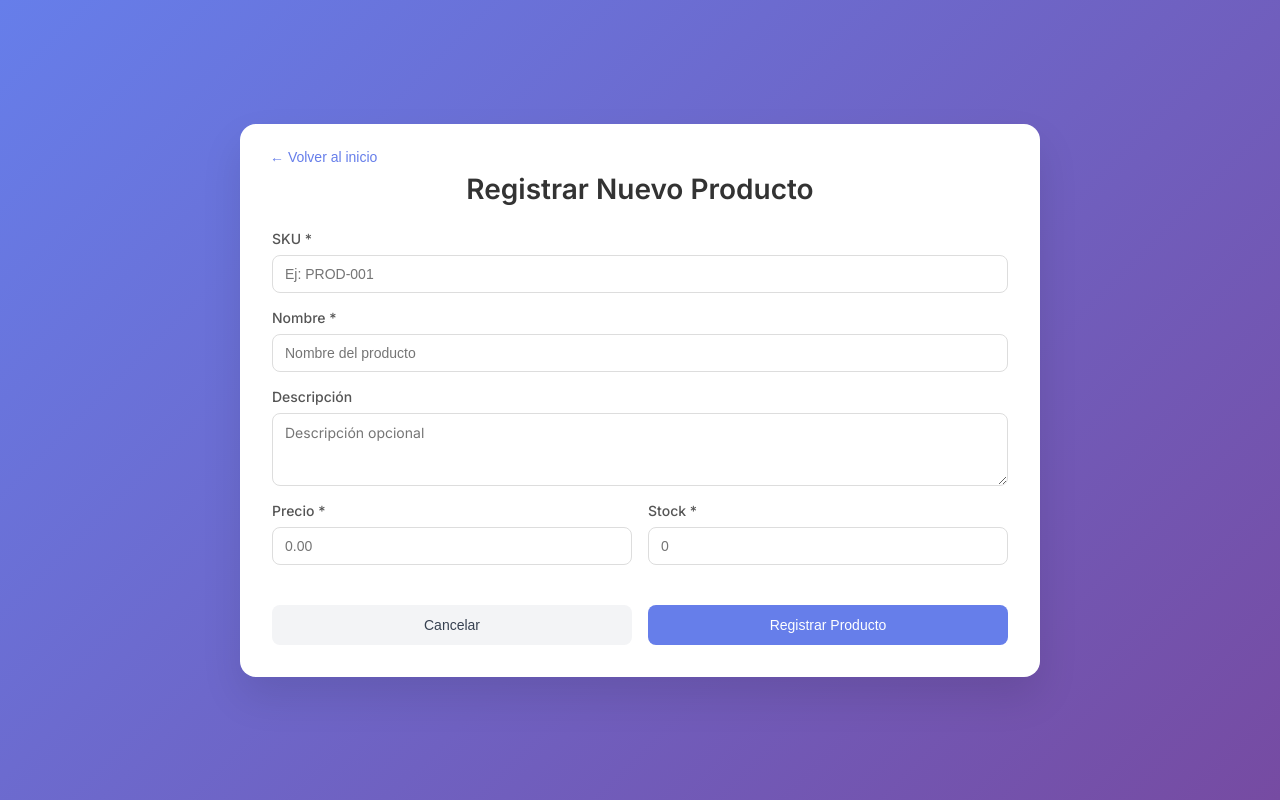
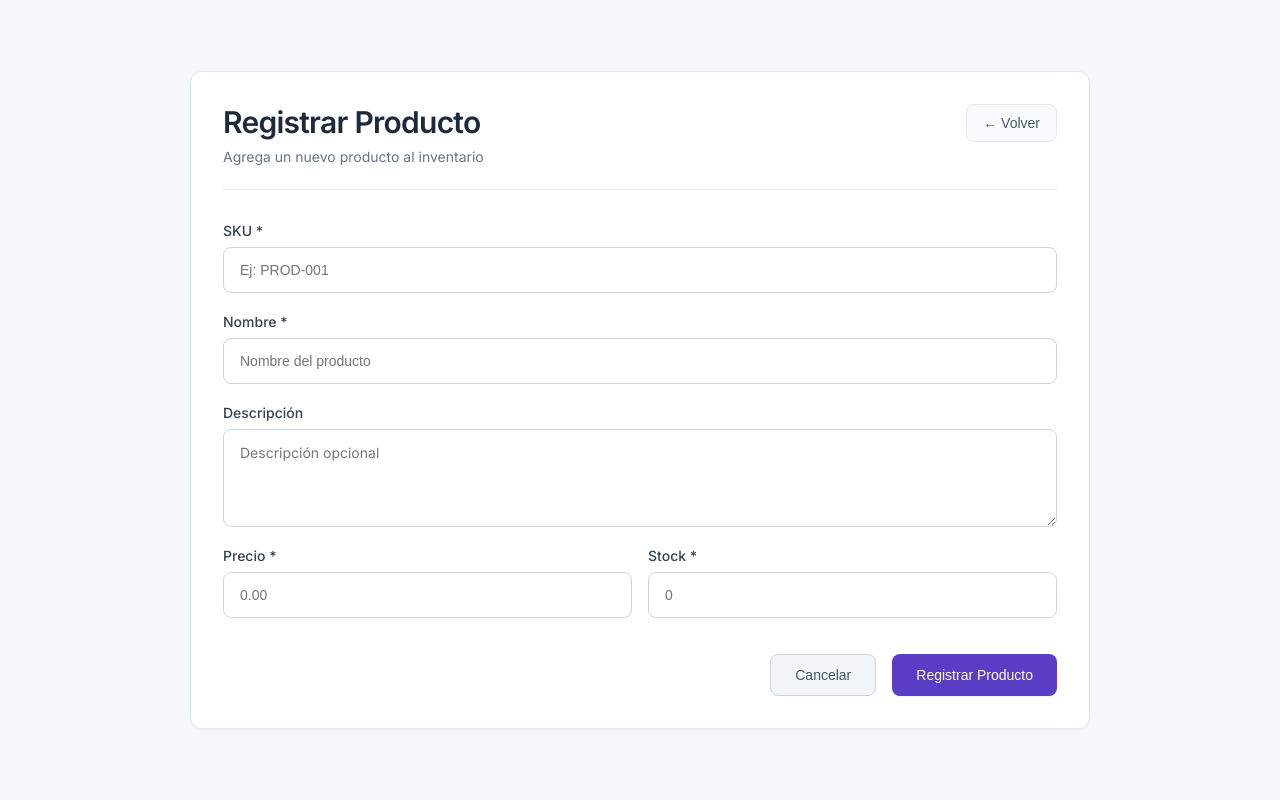
Before and after one commit to LunaDiegoLeo/mi-proyecto-integrador, a React (Vite) app in the folder frontend/: page /products/new in a window 1280 px wide. Built offline with nearby package versions, Linux system fonts and the light colour scheme.

Commit message:
Corrección de errores por la conexion y a extraccion de datos, reeediseño de las paginas para dejarlo listo

```diff
--- a/frontend/src/pages/ProductForm/index.jsx
+++ b/frontend/src/pages/ProductForm/index.jsx
@@ -5,6 +5,7 @@ import api from '../../services/api';
 
 const ProductForm = () => {
   const navigate = useNavigate();
+
   const [formData, setFormData] = useState({
     sku: '',
     name: '',
@@ -12,6 +13,7 @@ const ProductForm = () => {
     price: '',
     stock: '',
   });
+
   const [errors, setErrors] = useState({});
   const [isSubmitting, setIsSubmitting] = useState(false);
 
@@ -27,6 +29,7 @@ const ProductForm = () => {
     }
 
     const price = parseFloat(formData.price);
+
     if (!formData.price) {
       newErrors.price = 'Precio es obligatorio';
     } else if (isNaN(price) || price <= 0) {
@@ -34,6 +37,7 @@ const ProductForm = () => {
     }
 
     const stock = parseInt(formData.stock);
+
     if (!formData.stock && formData.stock !== 0) {
       newErrors.stock = 'Stock es obligatorio';
     } else if (isNaN(stock) || stock < 0) {
@@ -41,23 +45,30 @@ const ProductForm = () => {
     }
 
     setErrors(newErrors);
+
     return Object.keys(newErrors).length === 0;
   };
 
   const handleChange = (e) => {
     const { name, value } = e.target;
-    setFormData(prev => ({ ...prev, [name]: value }));
+
+    setFormData(prev => ({
+      ...prev,
+      [name]: value,
+    }));
+
     if (errors[name]) {
-      setErrors(prev => ({ ...prev, [name]: '' }));
+      setErrors(prev => ({
+        ...prev,
+        [name]: '',
+      }));
     }
   };
 
   const handleSubmit = async (e) => {
     e.preventDefault();
 
-    if (!validateForm()) {
-      return;
-    }
+    if (!validateForm()) return;
 
     setIsSubmitting(true);
 
@@ -71,27 +82,34 @@ const ProductForm = () => {
       };
 
       await api.post('/products', payload);
+
       alert('✓ Producto registrado exitosamente');
+
       navigate('/');
     } catch (error) {
       console.error('Error:', error);
+
       if (error.response) {
         if (error.response.status === 409) {
-          alert('✗ Error: El SKU ya existe en el sistema');
+          alert('✗ Error: El SKU ya existe');
         } else if (error.response.status === 400) {
-          const messages = error.response.data.errors || error.response.data.message;
+          const messages =
+            error.response.data.errors ||
+            error.response.data.message;
+
           if (Array.isArray(messages)) {
-            alert(`✗ Error de validación:\n${messages.join('\n')}`);
+            alert(messages.join('\n'));
           } else {
-            alert(`✗ Error: ${messages || 'Datos inválidos'}`);
+            alert(messages || 'Datos inválidos');
           }
         } else {
-          alert(`✗ Error: ${error.response.data.message || 'No se pudo registrar el producto'}`);
+          alert(
+            error.response.data.message ||
+            'No se pudo registrar el producto'
+          );
         }
-      } else if (error.request) {
-        alert('✗ Error de conexión: No se puede conectar al servidor backend en http://localhost:3000');
       } else {
-        alert(`✗ Error: ${error.message}`);
+        alert('Error de conexión con el backend');
       }
     } finally {
       setIsSubmitting(false);
@@ -101,80 +119,140 @@ const ProductForm = () => {
   return (
     <div style={styles.container}>
       <div style={styles.card}>
-        <button onClick={() => navigate('/')} style={styles.backButton}>
-          ← Volver al inicio
-        </button>
+        <div style={styles.header}>
+          <div>
+            <h1 style={styles.title}>
+              Registrar Producto
+            </h1>
 
-        <h1 style={styles.title}>Registrar Nuevo Producto</h1>
+            <p style={styles.subtitle}>
+              Agrega un nuevo producto al inventario
+            </p>
+          </div>
+
+          <button
+            onClick={() => navigate('/')}
+            style={styles.backButton}
+          >
+            ← Volver
+          </button>
+        </div>
 
         <form onSubmit={handleSubmit} style={styles.form}>
           <div style={styles.field}>
-            <label style={styles.label}>SKU *</label>
+            <label style={styles.label}>
+              SKU *
+            </label>
+
             <input
               type="text"
               name="sku"
               value={formData.sku}
               onChange={handleChange}
-              style={{ ...styles.input, ...(errors.sku && styles.inputError) }}
               placeholder="Ej: PROD-001"
+              style={{
+                ...styles.input,
+                ...(errors.sku && styles.inputError),
+              }}
             />
-            {errors.sku && <span style={styles.errorText}>{errors.sku}</span>}
+
+            {errors.sku && (
+              <span style={styles.errorText}>
+                {errors.sku}
+              </span>
+            )}
           </div>
 
           <div style={styles.field}>
-            <label style={styles.label}>Nombre *</label>
+            <label style={styles.label}>
+              Nombre *
+            </label>
+
             <input
               type="text"
               name="name"
               value={formData.name}
               onChange={handleChange}
-              style={{ ...styles.input, ...(errors.name && styles.inputError) }}
               placeholder="Nombre del producto"
+              style={{
+                ...styles.input,
+                ...(errors.name && styles.inputError),
+              }}
             />
-            {errors.name && <span style={styles.errorText}>{errors.name}</span>}
+
+            {errors.name && (
+              <span style={styles.errorText}>
+                {errors.name}
+              </span>
+            )}
           </div>
 
           <div style={styles.field}>
-            <label style={styles.label}>Descripción</label>
+            <label style={styles.label}>
+              Descripción
+            </label>
+
             <textarea
               name="description"
               value={formData.description}
               onChange={handleChange}
+              rows="4"
+              placeholder="Descripción opcional"
               style={styles.textarea}
-              placeholder="Descripción opcional"
-              rows="3"
             />
           </div>
 
           <div style={styles.row}>
             <div style={{ ...styles.field, flex: 1 }}>
-              <label style={styles.label}>Precio *</label>
+              <label style={styles.label}>
+                Precio *
+              </label>
+
               <input
                 type="number"
                 name="price"
                 value={formData.price}
                 onChange={handleChange}
-                style={{ ...styles.input, ...(errors.price && styles.inputError) }}
                 placeholder="0.00"
                 step="0.01"
                 min="0.01"
+                style={{
+                  ...styles.input,
+                  ...(errors.price && styles.inputError),
+                }}
               />
-              {errors.price && <span style={styles.errorText}>{errors.price}</span>}
+
+              {errors.price && (
+                <span style={styles.errorText}>
+                  {errors.price}
+                </span>
+              )}
             </div>
 
             <div style={{ ...styles.field, flex: 1 }}>
-              <label style={styles.label}>Stock *</label>
+              <label style={styles.label}>
+                Stock *
+              </label>
+
               <input
                 type="number"
                 name="stock"
                 value={formData.stock}
                 onChange={handleChange}
-                style={{ ...styles.input, ...(errors.stock && styles.inputError) }}
                 placeholder="0"
                 step="1"
                 min="0"
+                style={{
+                  ...styles.input,
+                  ...(errors.stock && styles.inputError),
+                }}
               />
-              {errors.stock && <span style={styles.errorText}>{errors.stock}</span>}
+
+              {errors.stock && (
+                <span style={styles.errorText}>
+                  {errors.stock}
+                </span>
+              )}
             </div>
           </div>
 
@@ -186,12 +264,18 @@ const ProductForm = () => {
             >
               Cancelar
             </button>
+
             <button
               type="submit"
               disabled={isSubmitting}
-              style={{ ...styles.submitButton, ...(isSubmitting && styles.disabledButton) }}
+              style={{
+                ...styles.submitButton,
+                ...(isSubmitting && styles.disabledButton),
+              }}
             >
-              {isSubmitting ? 'Registrando...' : 'Registrar Producto'}
+              {isSubmitting
+                ? 'Registrando...'
+                : 'Registrar Producto'}
             </button>
           </div>
         </form>
@@ -203,119 +287,174 @@ const ProductForm = () => {
 const styles = {
   container: {
     minHeight: '100vh',
-    background: 'linear-gradient(135deg, #667eea 0%, #764ba2 100%)',
+    backgroundColor: '#f5f7fa',
     padding: '2rem',
+    fontFamily:
+      "'Inter', -apple-system, BlinkMacSystemFont, 'Segoe UI', sans-serif",
     display: 'flex',
     alignItems: 'center',
     justifyContent: 'center',
   },
+
   card: {
-    background: 'white',
-    borderRadius: '16px',
-    boxShadow: '0 20px 40px rgba(0,0,0,0.1)',
+    width: '100%',
+    maxWidth: '900px',
+    backgroundColor: 'white',
+    borderRadius: '0.75rem',
+    border: '1px solid #e2e8f0',
+    boxShadow: '0 1px 3px rgba(0,0,0,0.05)',
     padding: '2rem',
-    maxWidth: '800px',
-    width: '100%',
-    position: 'relative',
   },
+
+  header: {
+    display: 'flex',
+    justifyContent: 'space-between',
+    alignItems: 'flex-start',
+    gap: '1rem',
+    marginBottom: '2rem',
+    paddingBottom: '1.5rem',
+    borderBottom: '1px solid #e2e8f0',
+  },
+
+  title: {
+    fontSize: '1.875rem',
+    fontWeight: '600',
+    color: '#1e293b',
+    marginBottom: '0.5rem',
+    letterSpacing: '-0.025em',
+  },
+
+  subtitle: {
+    fontSize: '0.875rem',
+    color: '#64748b',
+  },
+
   backButton: {
-    position: 'absolute',
-    top: '20px',
-    left: '20px',
-    background: 'none',
-    border: 'none',
-    color: '#667eea',
+    padding: '0.625rem 1rem',
+    backgroundColor: '#f8fafc',
+    color: '#475569',
+    border: '1px solid #e2e8f0',
+    borderRadius: '0.5rem',
+    fontSize: '0.875rem',
+    fontWeight: '500',
     cursor: 'pointer',
-    fontSize: '14px',
-    fontWeight: '500',
-    padding: '5px 10px',
-    borderRadius: '6px',
-    transition: 'background 0.3s',
+    transition: 'all 0.2s ease',
   },
-  title: {
-    fontSize: '28px',
-    fontWeight: '600',
-    color: '#333',
-    marginBottom: '1.5rem',
-    marginTop: '1rem',
-    textAlign: 'center',
-  },
+
   form: {
     display: 'flex',
     flexDirection: 'column',
-    gap: '1rem',
+    gap: '1.25rem',
   },
+
   field: {
     display: 'flex',
     flexDirection: 'column',
     gap: '0.5rem',
   },
+
   row: {
     display: 'flex',
     gap: '1rem',
+    flexWrap: 'wrap',
   },
+
   label: {
-    fontSize: '14px',
+    fontSize: '0.875rem',
     fontWeight: '500',
-    color: '#555',
+    color: '#334155',
   },
+
   input: {
-    padding: '10px 12px',
-    border: '1px solid #ddd',
-    borderRadius: '8px',
-    fontSize: '14px',
-    transition: 'border-color 0.3s',
+    padding: '0.875rem 1rem',
+    border: '1px solid #cbd5e1',
+    borderRadius: '0.5rem',
+    fontSize: '0.875rem',
+    color: '#1e293b',
     outline: 'none',
+    transition: 'all 0.2s ease',
+    backgroundColor: 'white',
   },
+
   textarea: {
-    padding: '10px 12px',
-    border: '1px solid #ddd',
-    borderRadius: '8px',
-    fontSize: '14px',
+    padding: '0.875rem 1rem',
+    border: '1px solid #cbd5e1',
+    borderRadius: '0.5rem',
+    fontSize: '0.875rem',
+    color: '#1e293b',
+    outline: 'none',
+    resize: 'vertical',
     fontFamily: 'inherit',
-    resize: 'vertical',
-    outline: 'none',
+    transition: 'all 0.2s ease',
+    backgroundColor: 'white',
   },
+
   inputError: {
-    borderColor: '#dc2626',
+    borderColor: '#ef4444',
   },
+
   errorText: {
-    fontSize: '12px',
+    fontSize: '0.75rem',
     color: '#dc2626',
   },
+
   actions: {
     display: 'flex',
+    justifyContent: 'flex-end',
     gap: '1rem',
-    marginTop: '1.5rem',
+    marginTop: '1rem',
   },
+
   cancelButton: {
-    flex: 1,
-    padding: '12px',
-    backgroundColor: '#f3f4f6',
-    color: '#374151',
-    border: 'none',
-    borderRadius: '8px',
-    fontSize: '14px',
+    padding: '0.75rem 1.5rem',
+    backgroundColor: '#f1f5f9',
+    color: '#475569',
+    border: '1px solid #cbd5e1',
+    borderRadius: '0.5rem',
+    fontSize: '0.875rem',
     fontWeight: '500',
     cursor: 'pointer',
-    transition: 'background-color 0.3s',
+    transition: 'all 0.2s ease',
   },
+
   submitButton: {
-    flex: 1,
-    padding: '12px',
-    backgroundColor: '#667eea',
+    padding: '0.75rem 1.5rem',
+    backgroundColor: '#5b3cc4',
     color: 'white',
     border: 'none',
-    borderRadius: '8px',
-    fontSize: '14px',
+    borderRadius: '0.5rem',
+    fontSize: '0.875rem',
     fontWeight: '500',
     cursor: 'pointer',
-    transition: 'background-color 0.3s',
+    transition: 'all 0.2s ease',
+    boxShadow: '0 1px 2px rgba(0,0,0,0.05)',
   },
+
   disabledButton: {
-    backgroundColor: '#9ca3af',
+    opacity: 0.7,
     cursor: 'not-allowed',
   },
 };
 
+const styleSheet = document.createElement('style');
+
+styleSheet.textContent = `
+  button:hover {
+    transform: translateY(-1px);
+    box-shadow: 0 4px 6px -1px rgba(0,0,0,0.1);
+  }
+
+  button:active {
+    transform: translateY(0);
+  }
+
+  input:focus,
+  textarea:focus {
+    border-color: #5b3cc4;
+    box-shadow: 0 0 0 3px rgba(91, 60, 196, 0.1);
+  }
+`;
+
+document.head.appendChild(styleSheet);
+
 export default ProductForm;
--- a/frontend/src/pages/Products/ProductList.jsx
+++ b/frontend/src/pages/Products/ProductList.jsx
@@ -17,7 +17,7 @@ const ProductList = () => {
     try {
       setLoading(true);
       const response = await api.get('/products');
-      setProducts(response.data.products);
+      setProducts(response.data.data);
       setError(null);
     } catch (err) {
       console.error('Error:', err);
```
